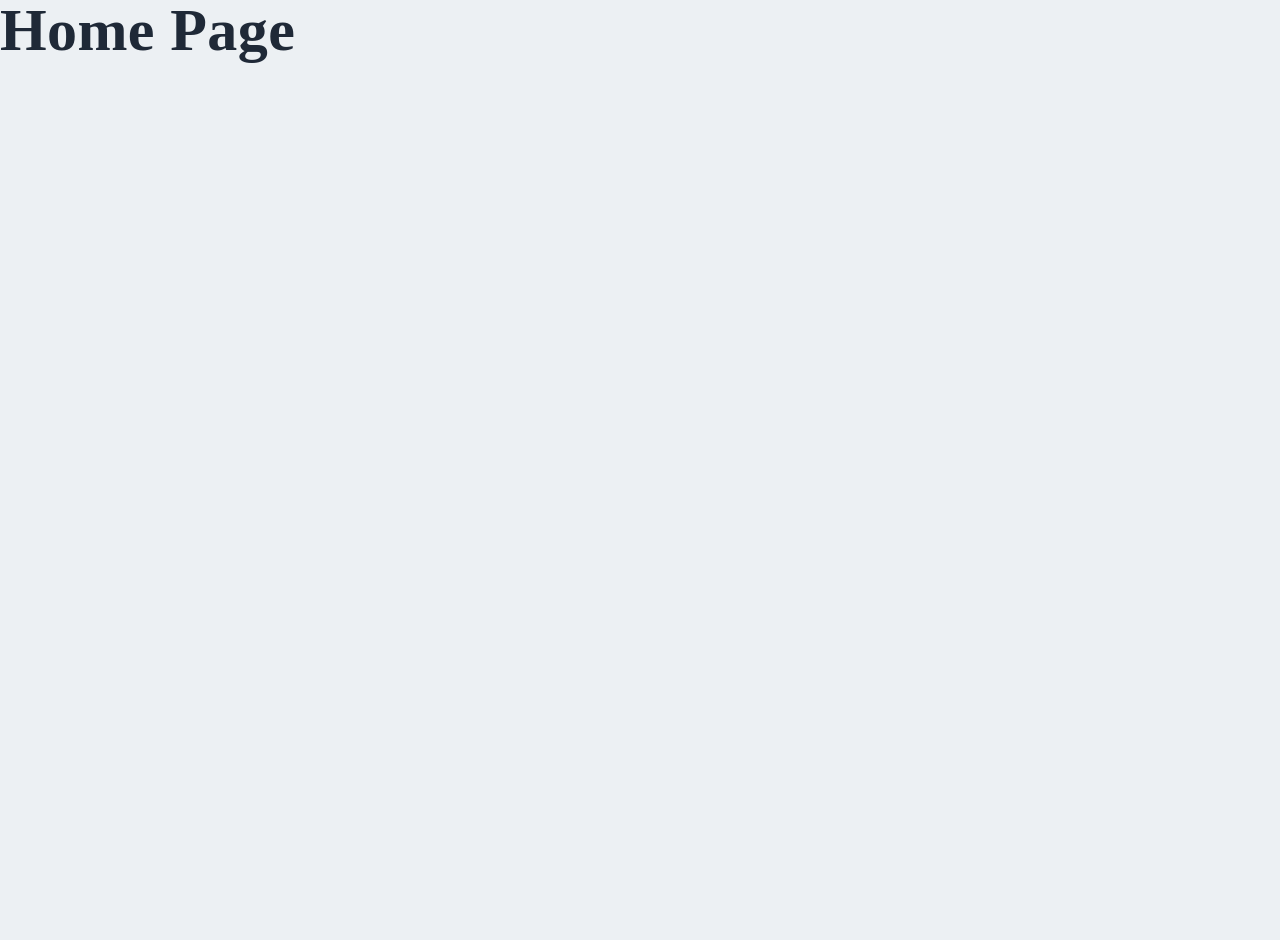
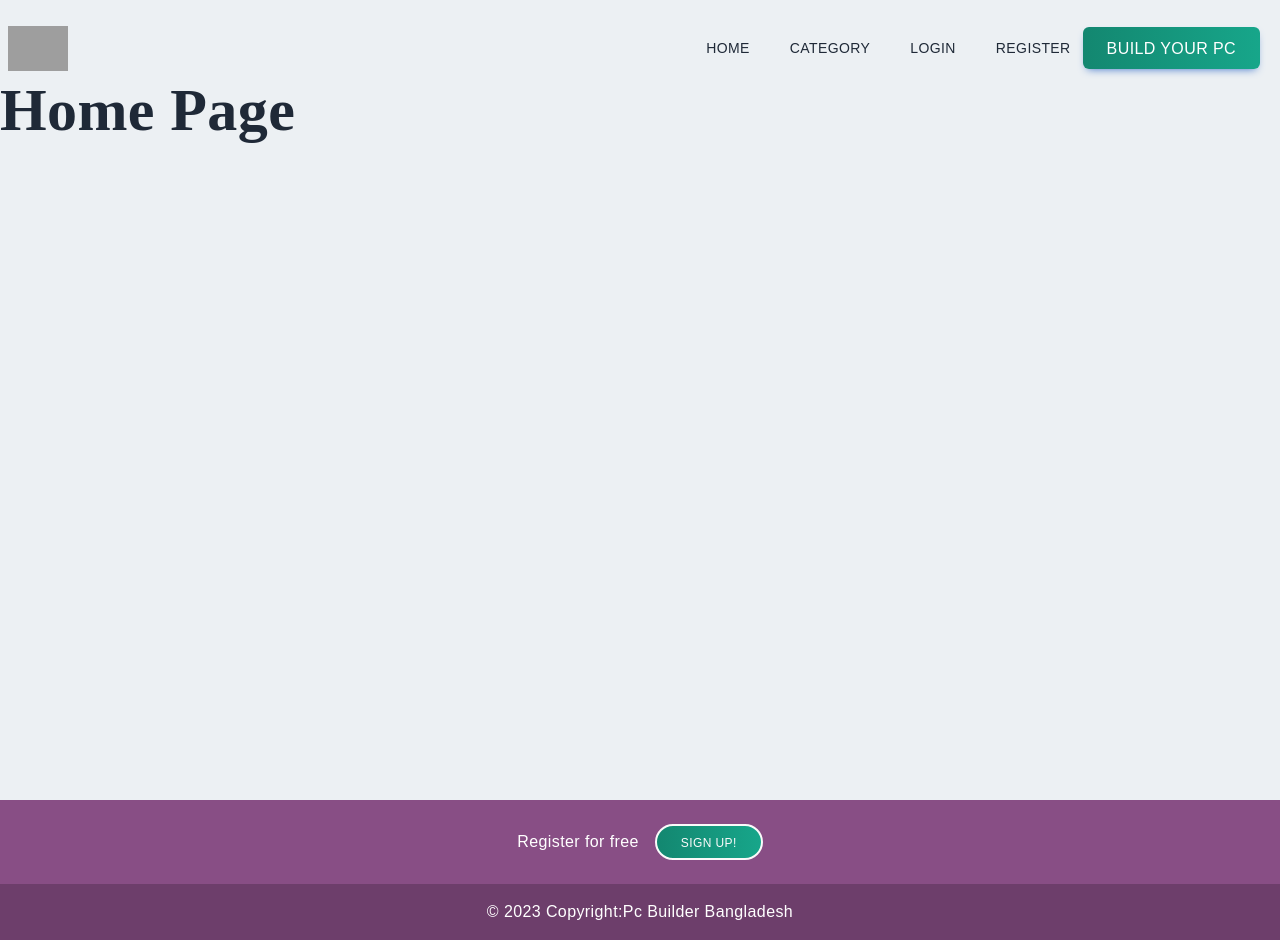
Before and after one commit to Afzzal-Mahmud/NextJs-Pc-Builder, a Next.js app: page / in a window 1280 px wide. Before the commit the page ends 800 px from the top, so only its background shows below. Built offline with nearby package versions, Linux system fonts and the light colour scheme; grey boxes are pictures that could not be loaded.

Commit message:
[RootLayout] implemented on Home page with consistant Header and Footer

```diff
--- /dev/null
+++ b/src/layout/RootLayout.js
@@ -0,0 +1,15 @@
+import Footer from '@/components/Footer'
+import Navbar from '@/components/Header'
+import React from 'react'
+
+function RootLayout({children}) {
+  return (
+    <div>
+        <Navbar/>
+        {children}
+        <Footer/>
+    </div>
+  )
+}
+
+export default RootLayout
--- a/src/pages/index.js
+++ b/src/pages/index.js
@@ -1,7 +1,15 @@
+import RootLayout from "@/layout/RootLayout";
+
 export default function Home() {
   return (
-    <div>
+    <div style={{paddingTop:"5rem",height:"100vh"}}>
       <h1>Home Page</h1>
     </div>
   );
 }
+
+Home.getLayout = function getLayout(page){
+  return <RootLayout>
+    {page}
+  </RootLayout>
+}
```
